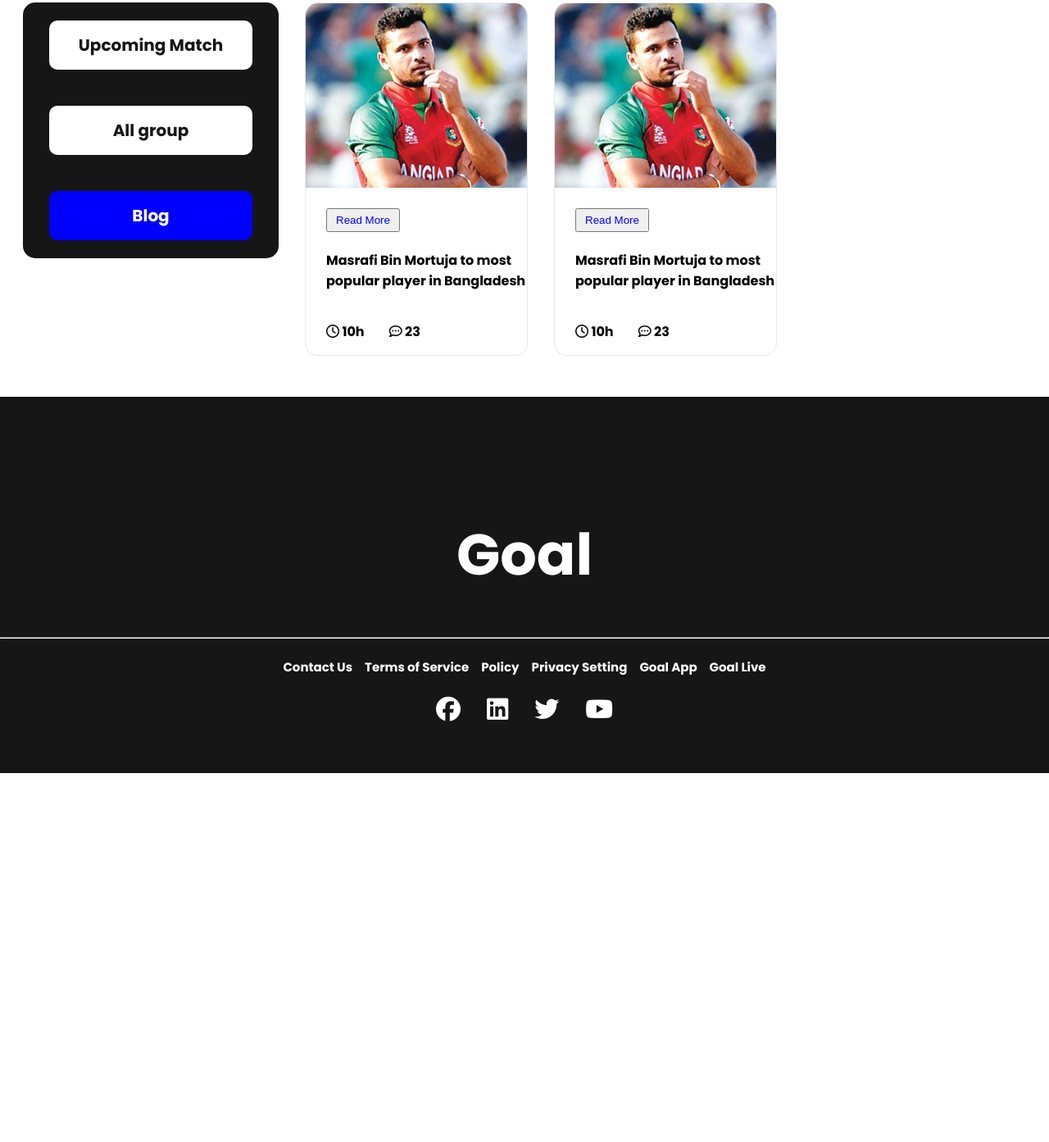
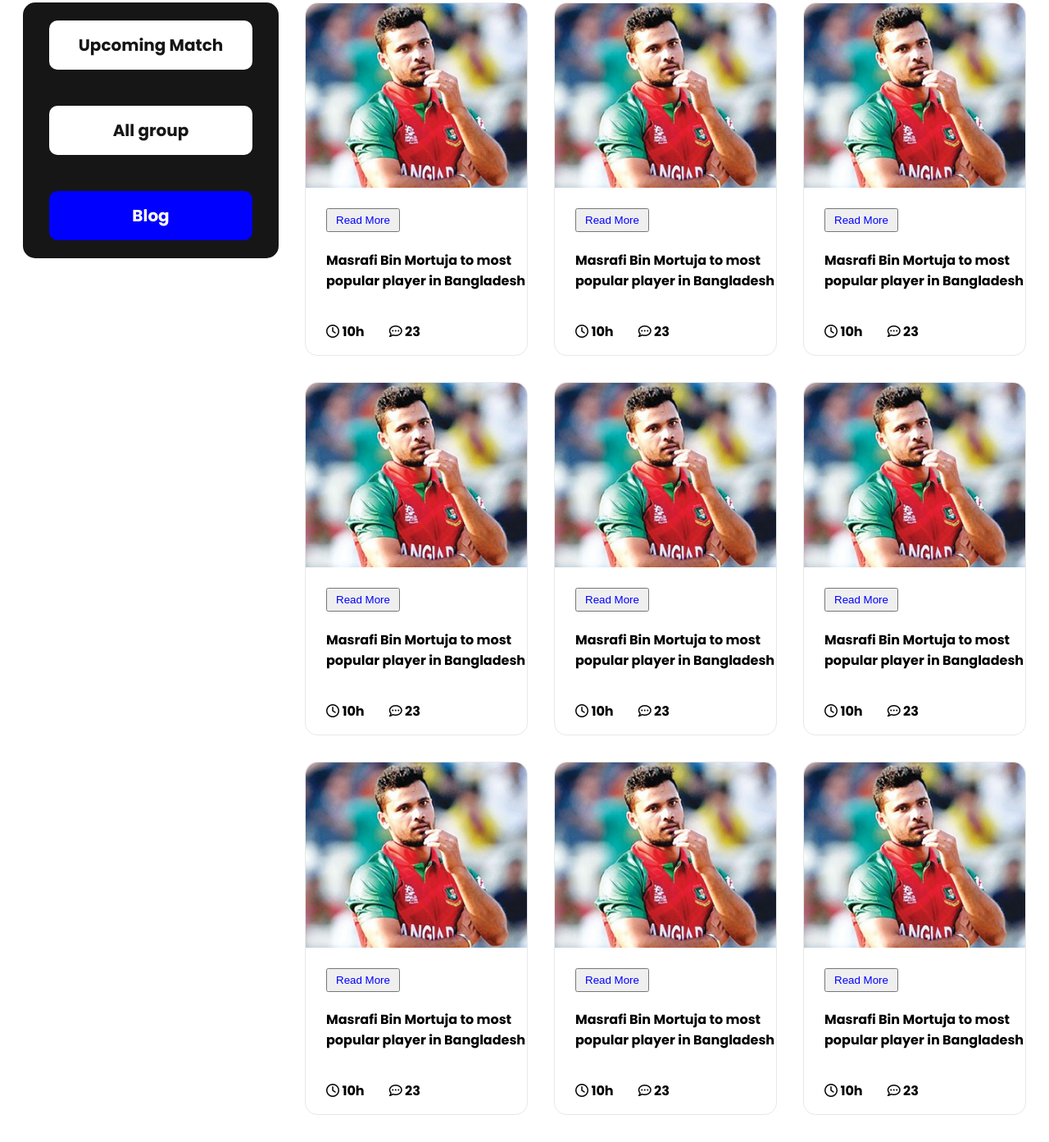
Before and after one commit to SajjadHossain-01/assignment-2, a plain HTML site: page index.html in a window 1280 px wide. Shown: the part 807-2200 px from the top of the page at 82% size. Before the commit the page ends 1750 px from the top, so only its background shows below. Drawn offline with Linux system fonts and the light colour scheme.

Commit message:
plaer update

```diff
--- a/index.html
+++ b/index.html
@@ -47,7 +47,6 @@
                         <img src="img/plyers/masrafi.jpg" alt="">
                         <div class="player-text">
                             <button class="plyers-button">Read More</button>
-
                             <h1>Masrafi Bin Mortuja to most popular player in Bangladesh</h1>
                             <div class="comments">
                                 <p><i class="fa-regular fa-clock"></i> 10h</p>
@@ -59,7 +58,83 @@
                         <img src="img/plyers/masrafi.jpg" alt="">
                         <div class="player-text">
                             <button class="plyers-button">Read More</button>
-
+                            <h1>Masrafi Bin Mortuja to most popular player in Bangladesh</h1>
+                            <div class="comments">
+                                <p><i class="fa-regular fa-clock"></i> 10h</p>
+                                <p><i class="fa-regular fa-comment-dots"></i> 23</p>
+                            </div>
+                        </div>
+                    </div>
+                    <div class="player">
+                        <img src="img/plyers/masrafi.jpg" alt="">
+                        <div class="player-text">
+                            <button class="plyers-button">Read More</button>
+                            <h1>Masrafi Bin Mortuja to most popular player in Bangladesh</h1>
+                            <div class="comments">
+                                <p><i class="fa-regular fa-clock"></i> 10h</p>
+                                <p><i class="fa-regular fa-comment-dots"></i> 23</p>
+                            </div>
+                        </div>
+                    </div>
+                    <div class="player">
+                        <img src="img/plyers/masrafi.jpg" alt="">
+                        <div class="player-text">
+                            <button class="plyers-button">Read More</button>
+                            <h1>Masrafi Bin Mortuja to most popular player in Bangladesh</h1>
+                            <div class="comments">
+                                <p><i class="fa-regular fa-clock"></i> 10h</p>
+                                <p><i class="fa-regular fa-comment-dots"></i> 23</p>
+                            </div>
+                        </div>
+                    </div>
+                    <div class="player">
+                        <img src="img/plyers/masrafi.jpg" alt="">
+                        <div class="player-text">
+                            <button class="plyers-button">Read More</button>
+                            <h1>Masrafi Bin Mortuja to most popular player in Bangladesh</h1>
+                            <div class="comments">
+                                <p><i class="fa-regular fa-clock"></i> 10h</p>
+                                <p><i class="fa-regular fa-comment-dots"></i> 23</p>
+                            </div>
+                        </div>
+                    </div>
+                    <div class="player">
+                        <img src="img/plyers/masrafi.jpg" alt="">
+                        <div class="player-text">
+                            <button class="plyers-button">Read More</button>
+                            <h1>Masrafi Bin Mortuja to most popular player in Bangladesh</h1>
+                            <div class="comments">
+                                <p><i class="fa-regular fa-clock"></i> 10h</p>
+                                <p><i class="fa-regular fa-comment-dots"></i> 23</p>
+                            </div>
+                        </div>
+                    </div>
+                    <div class="player">
+                        <img src="img/plyers/masrafi.jpg" alt="">
+                        <div class="player-text">
+                            <button class="plyers-button">Read More</button>
+                            <h1>Masrafi Bin Mortuja to most popular player in Bangladesh</h1>
+                            <div class="comments">
+                                <p><i class="fa-regular fa-clock"></i> 10h</p>
+                                <p><i class="fa-regular fa-comment-dots"></i> 23</p>
+                            </div>
+                        </div>
+                    </div>
+                    <div class="player">
+                        <img src="img/plyers/masrafi.jpg" alt="">
+                        <div class="player-text">
+                            <button class="plyers-button">Read More</button>
+                            <h1>Masrafi Bin Mortuja to most popular player in Bangladesh</h1>
+                            <div class="comments">
+                                <p><i class="fa-regular fa-clock"></i> 10h</p>
+                                <p><i class="fa-regular fa-comment-dots"></i> 23</p>
+                            </div>
+                        </div>
+                    </div>
+                    <div class="player">
+                        <img src="img/plyers/masrafi.jpg" alt="">
+                        <div class="player-text">
+                            <button class="plyers-button">Read More</button>
                             <h1>Masrafi Bin Mortuja to most popular player in Bangladesh</h1>
                             <div class="comments">
                                 <p><i class="fa-regular fa-clock"></i> 10h</p>
@@ -68,6 +143,7 @@
                         </div>
                     </div>
                 </article>
+                <button class="seemore-button">See more</button>
             </section>
         </div>
     </section>
--- a/style/style.css
+++ b/style/style.css
@@ -205,6 +205,10 @@ player section
     gap: 30px;
 }
 
+.seemore-button {
+    display: none;
+}
+
 /* footer style */
 
 footer {
@@ -304,4 +308,7 @@ footer div {
         grid-template-columns: repeat(1, 1fr);
     }
 
+    .seemore-button {
+        display: block;
+    }
 }
```
